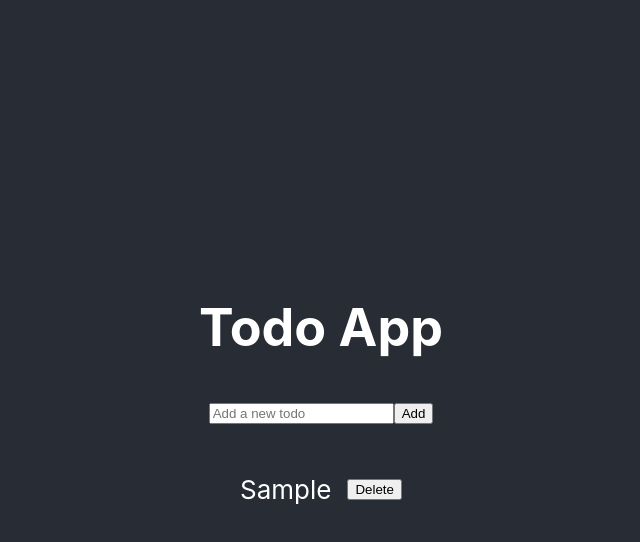
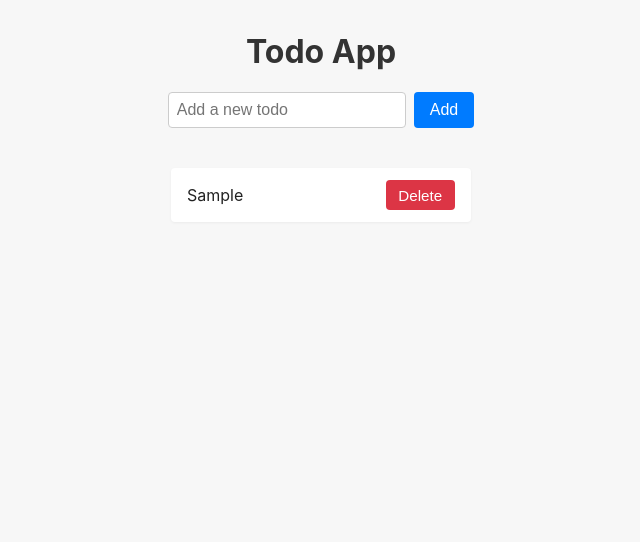
Before and after one commit to yusufyusie/my-todo-app, a React (Create React App) app: page / in a window 1280 px wide. Both pictures are taken after typing "Sample" into the empty fields and a click on the button "Add". Shown: the top 542 px of the page, without its empty margins (319-959 px from the left). Built offline with nearby package versions, Linux system fonts and the light colour scheme.

Commit message:
Add all the whole concept

```diff
--- a/src/App.js
+++ b/src/App.js
@@ -1,15 +1,14 @@
 
 import React, { useState } from 'react';
-import logo from './logo.svg';
-import './App.css';
+import './TodoApp.css';
 
 function App() {
-  // State for the list of todos
+  // Step 1: State for the list of todos
   const [todos, setTodos] = useState([]);
-  // State for the input value
+  // Step 1: State for the input value
   const [input, setInput] = useState("");
 
-  // Handler for form submission
+  // Step 2: Handler for form submission
   const handleSubmit = (e) => {
     e.preventDefault();
     if (input.trim() === "") return;
@@ -17,54 +16,50 @@ function App() {
     setInput("");
   };
 
+  // Step 4: Handler to toggle completed state
+  const toggleTodo = (idx) => {
+    setTodos(
+      todos.map((t, i) =>
+        i === idx ? { ...t, completed: !t.completed } : t
+      )
+    );
+  };
+
+  // Step 5: Handler to delete a todo
+  const deleteTodo = (idx) => {
+    setTodos(todos.filter((_, i) => i !== idx));
+  };
+
   return (
-    <div className="App">
-      <header className="App-header">
-        <h1>Todo App</h1>
+    <div className="app-container">
+      <h1 className="todo-header">Todo App</h1>
       {/* Step 2: Form to add new todo */}
-        <form onSubmit={handleSubmit} style={{ marginBottom: '1rem' }}>
+      <form className="todo-form" onSubmit={handleSubmit}>
         <input
+          className="todo-input"
           type="text"
           value={input}
           onChange={e => setInput(e.target.value)}
           placeholder="Add a new todo"
         />
-          <button type="submit">Add</button>
+        <button className="add-btn" type="submit">Add</button>
       </form>
       {/* Step 3: Display the list of todos */}
-        <ul style={{ listStyle: 'none', padding: 0 }}>
+      <ul className="todo-list">
         {todos.map((todo, idx) => (
-            <li
-              key={idx}
-              style={{
-                textAlign: 'left',
-                margin: '0.5rem 0',
-                textDecoration: todo.completed ? 'line-through' : 'none',
-                cursor: 'pointer',
-                display: 'flex',
-                alignItems: 'center',
-                justifyContent: 'space-between'
-              }}
-            >
+          <li className="todo-item" key={idx}>
+            {/* Step 4: Click to toggle completed */}
             <span
-                onClick={() => {
-                  // Toggle completed state
-                  setTodos(
-                    todos.map((t, i) =>
-                      i === idx ? { ...t, completed: !t.completed } : t
-                    )
-                  );
-                }}
+              className={`todo-text${todo.completed ? ' completed' : ''}`}
+              onClick={() => toggleTodo(idx)}
               title="Click to mark as completed"
-                style={{ flex: 1 }}
             >
               {todo.text}
             </span>
+            {/* Step 5: Delete button */}
             <button
-                onClick={() => {
-                  setTodos(todos.filter((_, i) => i !== idx));
-                }}
-                style={{ marginLeft: '1rem' }}
+              className="delete-btn"
+              onClick={() => deleteTodo(idx)}
               title="Delete todo"
             >
               Delete
@@ -72,7 +67,14 @@ function App() {
           </li>
         ))}
       </ul>
-      </header>
+      {/*
+        Step-by-step summary:
+        1. useState for todos and input (state management)
+        2. Form for adding todos (controlled input, form handling)
+        3. List rendering with map (display todos)
+        4. Click to toggle completed (event handling, conditional styling)
+        5. Delete button (array manipulation, event handling)
+      */}
     </div>
   );
 }
--- /dev/null
+++ b/src/TodoApp.css
@@ -0,0 +1,84 @@
+.app-container {
+  display: flex;
+  flex-direction: column;
+  align-items: center;
+  min-height: 100vh;
+  background: #f7f7f7;
+}
+
+.todo-header {
+  margin-top: 2rem;
+  font-size: 2rem;
+  color: #333;
+}
+
+.todo-form {
+  display: flex;
+  gap: 0.5rem;
+  margin-bottom: 1.5rem;
+}
+
+.todo-input {
+  padding: 0.5rem;
+  font-size: 1rem;
+  border: 1px solid #ccc;
+  border-radius: 4px;
+  width: 220px;
+}
+
+.add-btn {
+  padding: 0.5rem 1rem;
+  font-size: 1rem;
+  background: #007bff;
+  color: #fff;
+  border: none;
+  border-radius: 4px;
+  cursor: pointer;
+  transition: background 0.2s;
+}
+.add-btn:hover {
+  background: #0056b3;
+}
+
+.todo-list {
+  list-style: none;
+  padding: 0;
+  width: 300px;
+}
+
+.todo-item {
+  display: flex;
+  align-items: center;
+  justify-content: space-between;
+  background: #fff;
+  margin-bottom: 0.5rem;
+  padding: 0.75rem 1rem;
+  border-radius: 4px;
+  box-shadow: 0 1px 3px rgba(0,0,0,0.05);
+}
+
+.todo-text {
+  flex: 1;
+  cursor: pointer;
+  font-size: 1rem;
+  color: #222;
+}
+.todo-text.completed {
+  text-decoration: line-through;
+  color: #aaa;
+}
+
+.delete-btn {
+  margin-left: 1rem;
+  background: #dc3545;
+  color: #fff;
+  border: none;
+  border-radius: 4px;
+  padding: 0.4rem 0.8rem;
+  cursor: pointer;
+  font-size: 0.95rem;
+  transition: background 0.2s;
+}
+.delete-btn:hover {
+  background: #a71d2a;
+}
```
Lines whose indentation alone changed are shown as unchanged.
